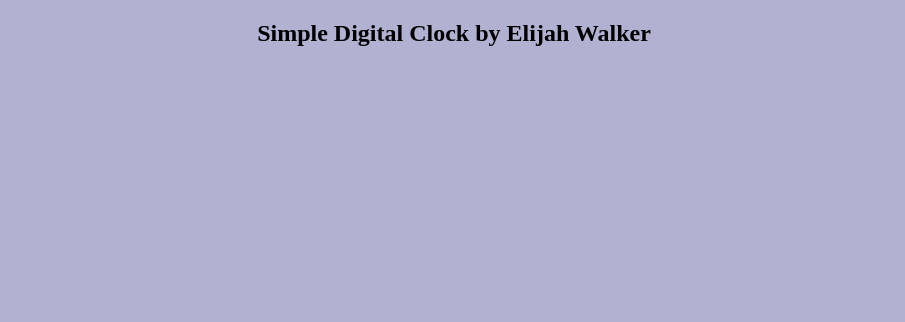
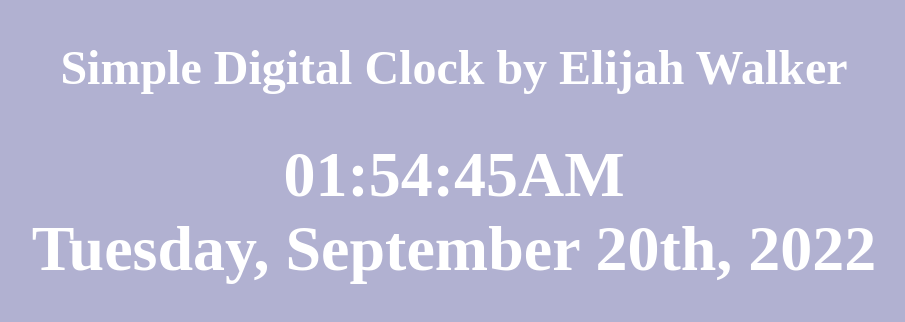
Before and after one commit to elijahcw-git/SDMM-Task3-SimpleClock, a plain HTML site: page index.html in a window 1280 px wide. Shown: the whole page, without its empty margins (186-1091 px from the left). Drawn offline with Linux system fonts and the light colour scheme.

Commit message:
working application

```diff
--- a/index.html
+++ b/index.html
@@ -9,6 +9,14 @@
 </head>
 <body>
     <h2>Simple Digital Clock by Elijah Walker</h2>
+    <div id="clock">
+
+        <h1>
+        <div id="timeDisplay">00:00:00AM</div>
+        <div id="dateDisplay">Monday, September 19th, 2022</div>
+        </h1>
+    </div>
+
 
 
 
--- a/script.js
+++ b/script.js
@@ -1,12 +1,54 @@
+//Elijah Walker
+//SDMM
+
+const weekdays = ['Sunday', 'Monday', 'Tuesday', "Wednesday", 'Thursday', 'Friday', 'Saturday']
+const months = ['January', 'February', 'March', 'April', 'May', 'June', 'July', 'August', 'September', 'October', 'November', 'December'];
+
+const dateDisplay = document.querySelector('#dateDisplay');
+const timeDisplay = document.querySelector('#timeDisplay')
+
+function digitalClock(){
 
 
+    //mutable variables to access date elements individually;
+    let date = new Date();
+    let seconds = date.getSeconds();
+    let minutes = date.getMinutes();
+    let hours = date.getHours();
+    let year = date.getFullYear();
+    let weekDay = date.getDay();
+    let month = date.getMonth();
+    let day = date.getDate();
+    let meridian = 'AM';
 
-let days = ['Sunday', 'Monday', 'Tuesday', "Wednesday", 'Thursday', 'Friday', 'Saturday']
+    //If we hit noon, switch to PM
+    //at 0 hours, will switch back to AM
+    if (hours > 11){meridian = 'PM'}
+    //Switch from military time to standard time
+    if (hours > 12){hours = hours - 12;}
 
-let months = ['January', 'February', 'March', 'April', 'May', 'June', 'July', 'August', 'September', 'October', 'November', 'December'];
+    //Add placeholder 0's
+    if (hours < 10){hours = "0" + hours;}
+    if (seconds < 10){seconds = "0" + seconds;}
+    if (minutes < 10){minutes = "0" + minutes;}
 
-let date = new Date();
+    //Date suffix
+    if (day === 1 || day === 21 || day === 31) day = day + 'st';
+    else if(day === 2 || day === 22) day = day + 'nd'
+    else if(day === 3 || day === 23) day = day + 'rd'
+    else  day = day + 'th'
 
-// console.log(months[date.getMonth()])
-// console.log(days[date.getDay()])
-// console.log(date.getHours())
+
+    //String literal to format the outputs of the date class
+    dateDisplay.textContent = `${weekdays[weekDay]}, ${months[month]} ${day}, ${year}`;
+    timeDisplay.textContent = `${hours}:${minutes}:${seconds}${meridian}`
+
+}
+
+//@support-coaches
+//This redundant function call is here intentionally. It stops the initial loading delay
+//before setInterval fires; may be a better way to do it.
+digitalClock();
+
+//call every second;
+setInterval(digitalClock, 1000)
--- a/style.css
+++ b/style.css
@@ -1,4 +1,6 @@
 html {
     background: rgb(177, 177, 209);
     text-align: center;
+    color: white;
+    font-size: 2em;
 }
```
Also changed, not shown: notepad.txt (added).
